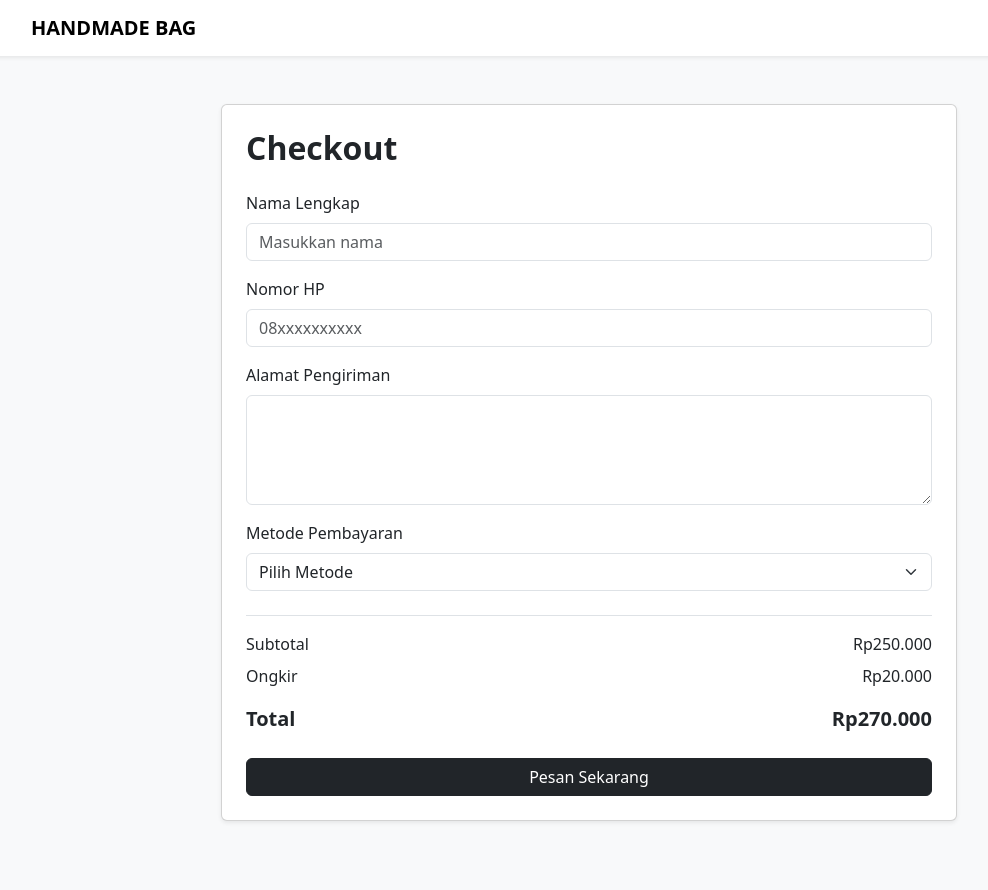
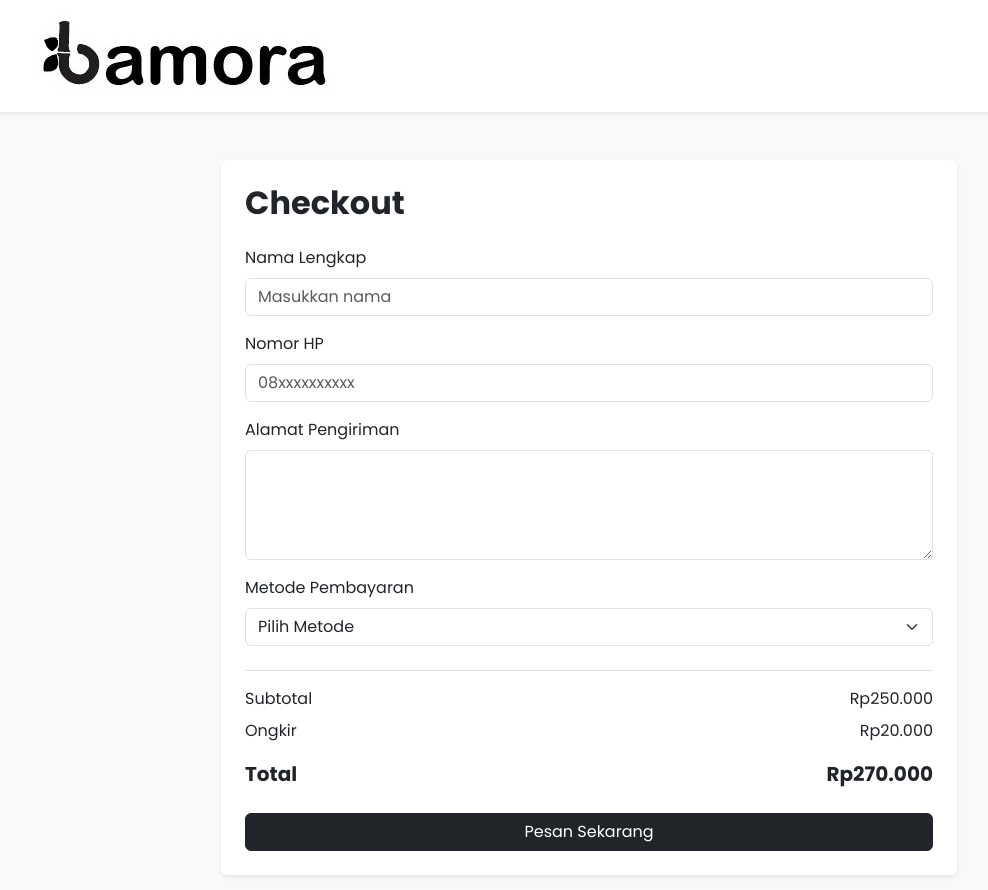
Before and after one commit to kimberlieekim/bamora-bag, a plain HTML site: page checkout.html in a window 1280 px wide. Shown: the whole page, without its empty margins (51-1039 px from the left). Before the commit the page ends 869 px from the top, so only its background shows below. Drawn offline with nearby package versions, Linux system fonts and the light colour scheme.

Commit message:
update website fix

```diff
--- a/checkout.html
+++ b/checkout.html
@@ -7,6 +7,8 @@
     <title>Checkout - Handmade Bag</title>
 
     <link href="https://cdn.jsdelivr.net/npm/bootstrap@5.3.8/dist/css/bootstrap.min.css" rel="stylesheet">
+    <link rel="stylesheet" href="style.css">
+    <link href="https://fonts.googleapis.com/css2?family=Poppins:wght@300;400;500;600;700&display=swap" rel="stylesheet">
 </head>
 
 <body class="bg-light">
@@ -15,7 +17,8 @@
         <div class="container">
 
             <a class="navbar-brand fw-bold" href="index.html">
-                HANDMADE BAG
+                <img src="assets/logo.jpeg"
+                        class="img-fluid rounded-4" alt="Tas">
             </a>
 
         </div>
```
Also changed, not shown: cart.html (+3 -0 lines), success.html (+3 -0 lines).
